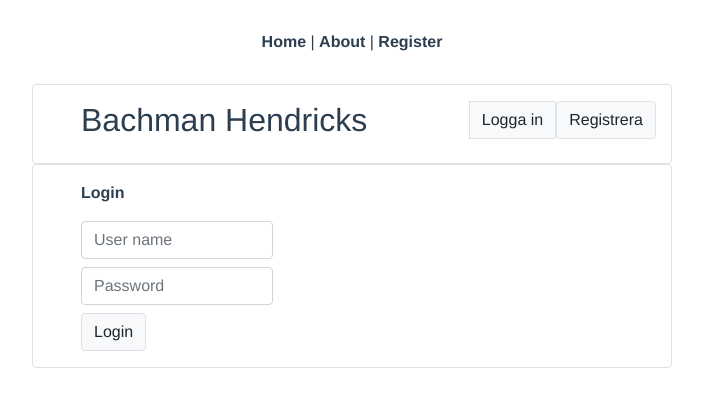
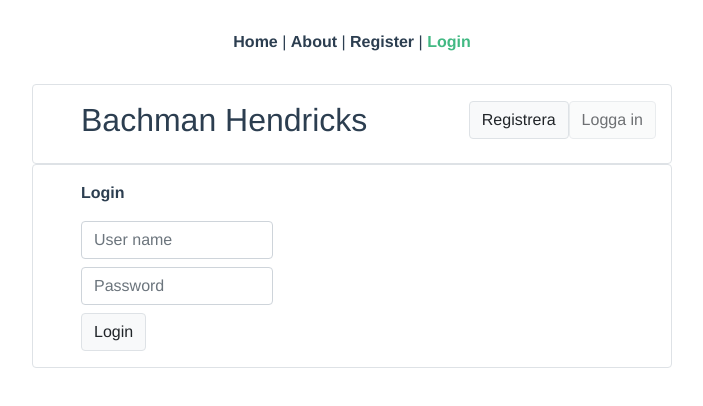
Before and after one commit to Dafali9012/Holidaymaker, a Vue app in the folder js-frontend/: page /login in a window 1280 px wide. Shown: the top 406 px of the page, without its empty margins (288-991 px from the left). Built offline with nearby package versions, Linux system fonts and the light colour scheme.

Commit message:
small fixes

```diff
--- a/js-frontend/src/App.vue
+++ b/js-frontend/src/App.vue
@@ -3,7 +3,8 @@
     <div id="nav">
       <router-link to="/">Home</router-link> |
       <router-link to="/about">About</router-link> |
-      <router-link to="/register">Register</router-link>
+      <router-link to="/register">Register</router-link> |
+      <router-link to="/login">Login</router-link>
     </div>
     <router-view/>
   </div>
--- a/js-frontend/src/views/Login.vue
+++ b/js-frontend/src/views/Login.vue
@@ -3,10 +3,10 @@
     <div class="d-flex justify-content-between col-6 border rounded py-3 pl-5 text-left">
       <h2>Bachman Hendricks</h2>
       <div>
-        <router-link to="/login">
-          <button type="button" class="btn btn-light border rounded-0">Logga in</button>
+        <router-link to="/register">
+          <button type="button" class="btn btn-light border">Registrera</button>
         </router-link>
-        <button type="button" class="btn btn-light border">Registrera</button>
+        <button type="button" class="btn btn-light border disabled">Logga in</button>
       </div>
     </div>
     <form class="col-6 border rounded py-3 pl-5 text-left">
--- a/js-frontend/src/views/Register.vue
+++ b/js-frontend/src/views/Register.vue
@@ -3,11 +3,9 @@
     <div class="d-flex justify-content-between col-6 border rounded py-3 pl-5 text-left">
       <h2>Bachman Hendricks</h2>
       <div>
-        <router-link to="/register">
         <button type="button" class="btn btn-light border disabled">Registrera</button>
-        </router-link>
         <router-link to="/login">
-        <button type="button" class="btn btn-light border rounded-0">Logga in</button>
+          <button type="button" class="btn btn-light border">Logga in</button>
         </router-link>
       </div>
     </div>
@@ -27,12 +25,12 @@ export default {
   data() {
     return {
       //variables
-        }
+    };
   },
   methods: {
     submitForm() {
-            console.log("form submitted")
+      console.log("form submitted");
     }
   }
-}
+};
 </script>
```
Lines whose indentation alone changed are shown as unchanged.
